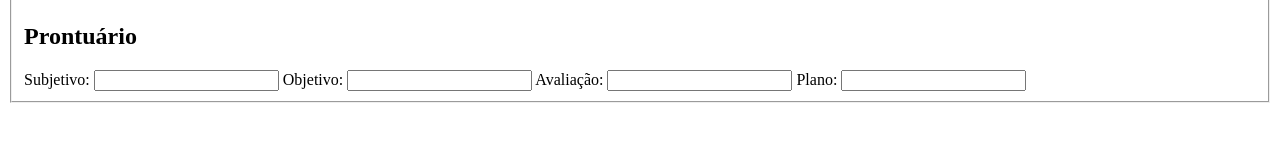
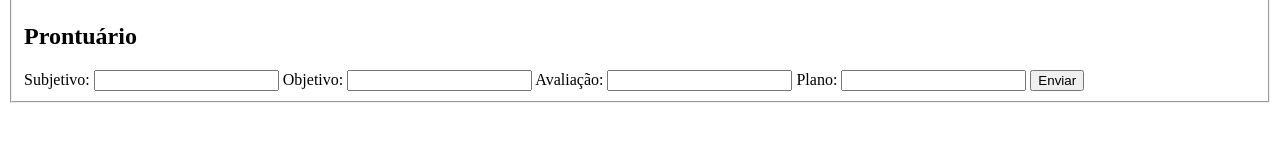
Before and after one commit to darlansouza81/prontuario, a website: page index.html in a window 1280 px wide. Shown: the part 449-590 px from the top of the page. Drawn offline with nearby package versions, Linux system fonts and the light colour scheme.

Commit message:
inclusão SOAP

```diff
--- a/index.html
+++ b/index.html
@@ -85,6 +85,7 @@
       <label for="dadoPlano">Plano:</label>
       <input type="text" id="dadoPlano" name="dadoPlano" required>
 
+      <button onclick="salvar()">Enviar</button>
 
       </fieldset>
     </section>
```
